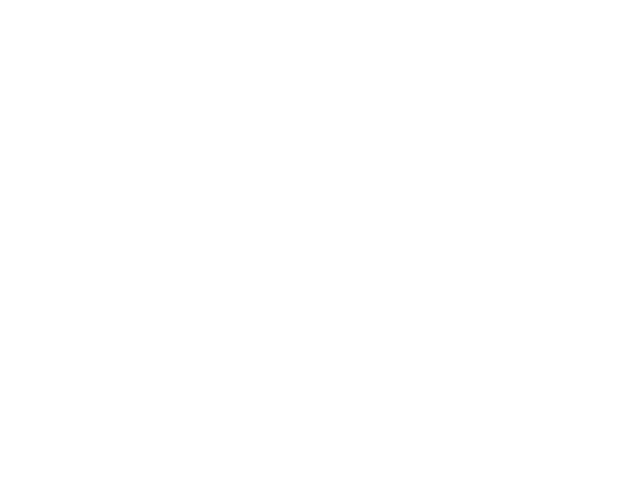
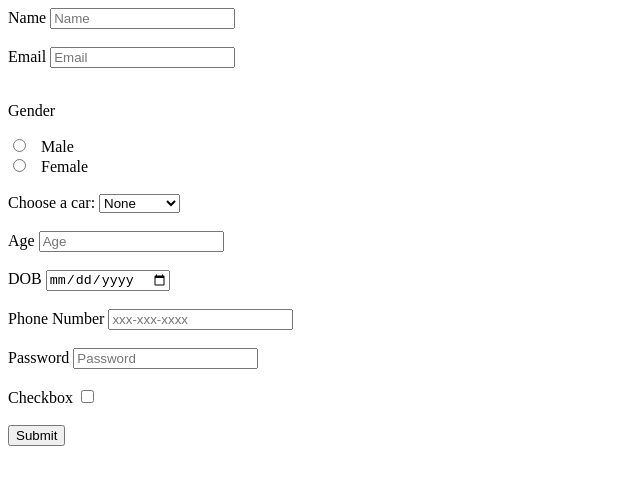
Before and after one commit to acciojob/signup-form-car-kundan-6646, a website: page main.html in a window 1280 px wide. Shown: the whole page, without its empty margins (0-640 px from the left). Drawn offline with Linux system fonts and the light colour scheme.

Commit message:
created a submission

```diff
--- a/main.html
+++ b/main.html
@@ -7,7 +7,55 @@
 </head>
 
 <body>
-	<!-- the entire body must be written by student -->
+
+	<form method="post">
+		<label for="name">Name</label>
+		<input type="text" id="name" placeholder="Name" required>
+		<br><br>
+
+		<label for="email">Email</label>
+		<input type="email" id="email" placeholder="Email" required>
+		<br><br>
+
+		<p>Gender</p>
+		<input type="radio" id="gender_m" name="gender" value="Male" required>
+	    <label for="gender_m">Male</label><br>
+		<input type="radio" id="gender_f" name="gender" value="Female" required>
+	    <label for="gender_f">Female</label>
+		<br><br>
+
+		<label for="cars">Choose a car:</label>
+		<select id="cars" name="cars" required>
+		  <option value="">None</option>
+		  <option value="volvo">BMW</option>
+		  <option value="saab">Audi</option>
+		  <option value="mercedes">Mercedez</option>
+		</select>
+		<br><br>
+
+		<label for="age">Age</label>
+		<input type="number" id="age" placeholder="Age" required>
+		<br><br>
+
+		<label for="DOB">DOB</label>
+		<input type="date" id="DOB" placeholder="DOB" required>
+		<br><br>
+
+		<label for="tel">Phone Number</label>
+		<input type="tel" id="tel" placeholder="xxx-xxx-xxxx">
+		<br><br>
+
+		<label for="password">Password</label>
+		<input type="password" id="password" placeholder="Password" required>
+		<br><br>
+
+		<label for="tos">Checkbox</label>
+		<input type="checkbox" id="tos" required>
+
+		<br><br>
+		<button type="submit">Submit</button>
+	</form>
+
     <script type="text/javascript" src="./script.js">
 </script>
 
```
